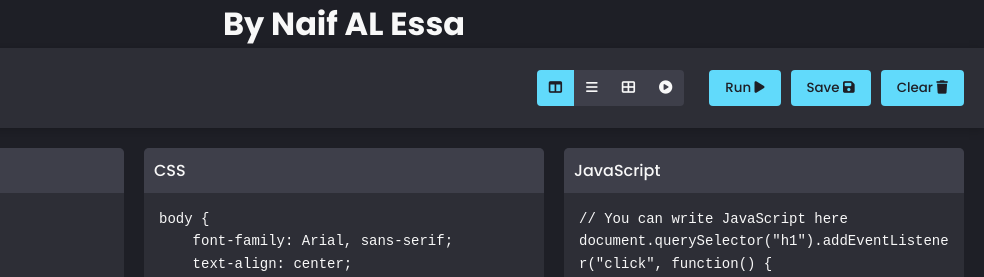
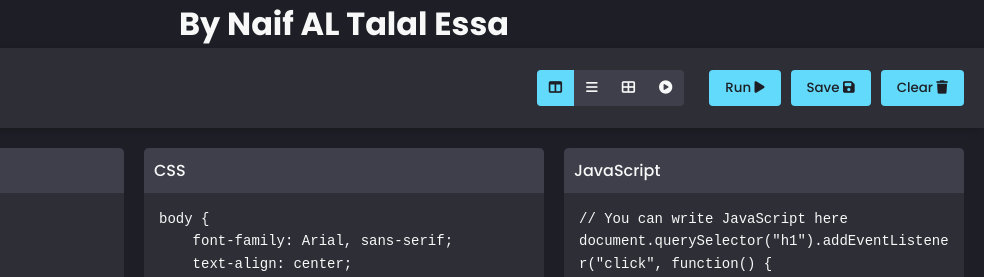
Before and after one commit to victorystreamlines/GL-CodePen, a plain HTML site: page index.html in a window 1280 px wide. Shown: the top 277 px of the page, 296-1280 px from the left. Drawn offline with Linux system fonts and the light colour scheme.

Commit message:
docs: update author name to include middle name

```diff
--- a/index.html
+++ b/index.html
@@ -12,7 +12,7 @@
     <link rel="stylesheet" href="https://cdnjs.cloudflare.com/ajax/libs/font-awesome/6.4.0/css/all.min.css">
 </head>
 <body>
-    <h1 style="text-align: center;">By Naif AL Essa</h1>
+    <h1 style="text-align: center;">By Naif AL Talal Essa</h1>
     <div class="container" data-layout="horizontal">
         <div class="header">
             <div class="logo-container">
```
